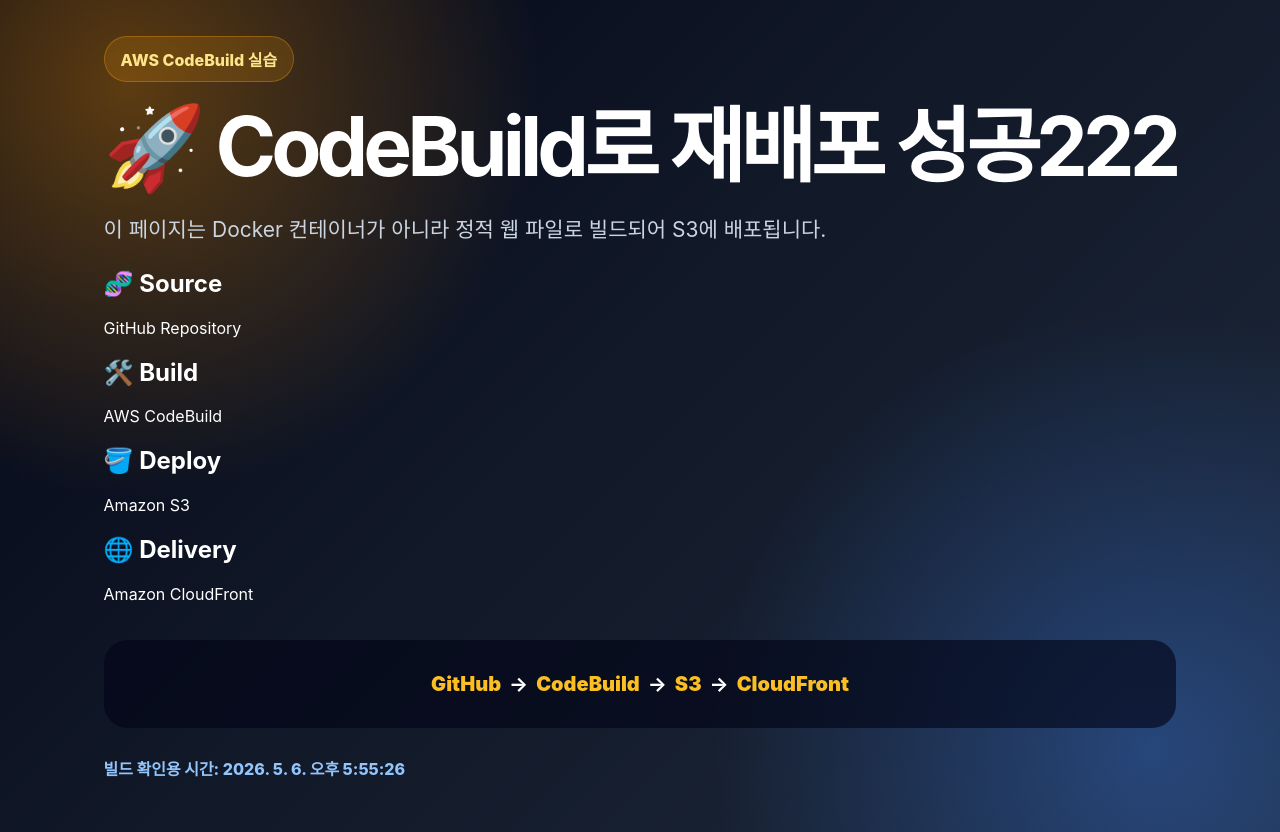
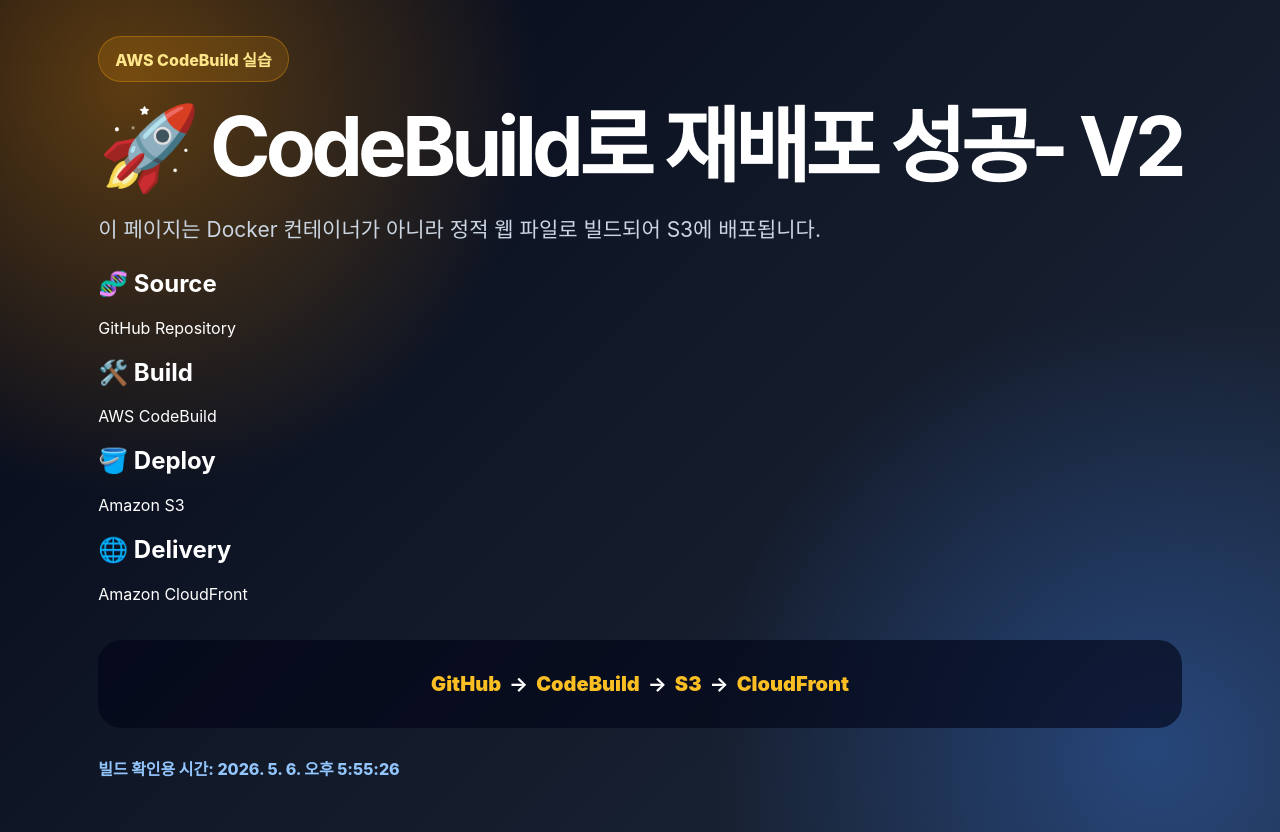
Before and after one commit to kimkihyo18/soldesk-codebuild-react-s3, a React (Vite) app: page / in a window 1280 px wide. Built offline with nearby package versions, Linux system fonts and the light colour scheme.

Commit message:
Add CodeBuild and CodeDeploy EC2 static web deployment2223

```diff
--- a/src/App.jsx
+++ b/src/App.jsx
@@ -8,7 +8,7 @@
       <section className="hero">
         <div className="badge">AWS CodeBuild 실습</div>
 
-        <h1>🚀 CodeBuild로 재배포 성공222</h1>
+        <h1>🚀 CodeBuild로 재배포 성공- V2</h1>
 
         <p className="subtitle">
           이 페이지는 Docker 컨테이너가 아니라 정적 웹 파일로 빌드되어 S3에 배포됩니다.
```
